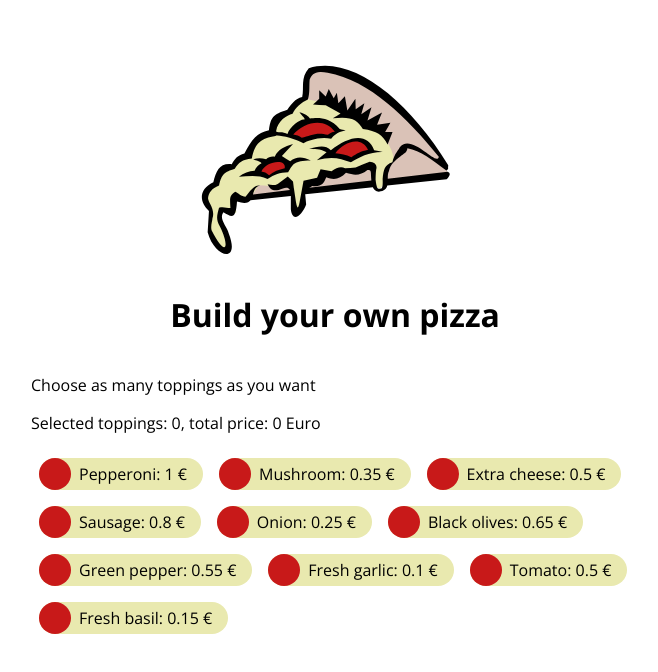
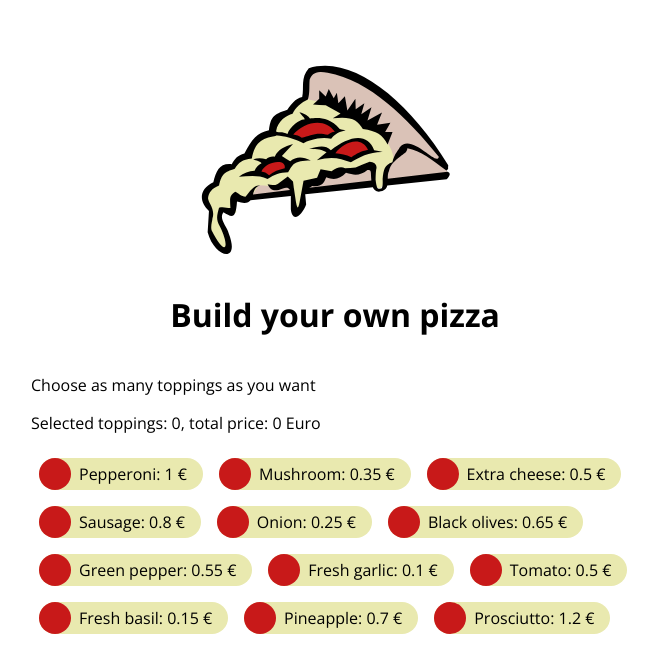
Before and after one commit to zkuratkova/pizza-zadani, a React app: page / in a window 1280 px wide. Shown: the top 672 px of the page, without its empty margins (305-963 px from the left). Built offline with nearby package versions, Linux system fonts and the light colour scheme.

Commit message:
Přidání veganského označení

```diff
--- a/src/components/Check/style.css
+++ b/src/components/Check/style.css
@@ -12,6 +12,14 @@
   text-align: center;
 }
 
-.check:hover {
+.check--disabled {
+  background-color: #bbb;
+}
+
+.check--disabled:hover {
+  transform: none;
+}
+
+.check:hover:not(.check--disabled) {
   transform: scale(1.1);
 }
--- a/src/index.jsx
+++ b/src/index.jsx
@@ -7,42 +7,62 @@ const toppings = [
   {
     name: 'Pepperoni',
     price: 1,
+    vegan: false,
   },
   {
     name: 'Mushroom',
     price: 0.35,
+    vegan: true,
   },
   {
     name: 'Extra cheese',
     price: 0.5,
+    vegan: false,
   },
   {
     name: 'Sausage',
     price: 0.8,
+    vegan: false,
   },
   {
     name: 'Onion',
     price: 0.25,
+    vegan: true,
   },
   {
     name: 'Black olives',
     price: 0.65,
+    vegan: true,
   },
   {
     name: 'Green pepper',
     price: 0.55,
+    vegan: true,
   },
   {
     name: 'Fresh garlic',
     price: 0.1,
+    vegan: true,
   },
   {
     name: 'Tomato',
     price: 0.5,
+    vegan: true,
   },
   {
     name: 'Fresh basil',
     price: 0.15,
+    vegan: true,
+  },
+  {
+    name: 'Pineapple',
+    price: 0.7,
+    vegan: true,
+  },
+  {
+    name: 'Prosciutto',
+    price: 1.2,
+    vegan: false,
   },
 ];
 
```
